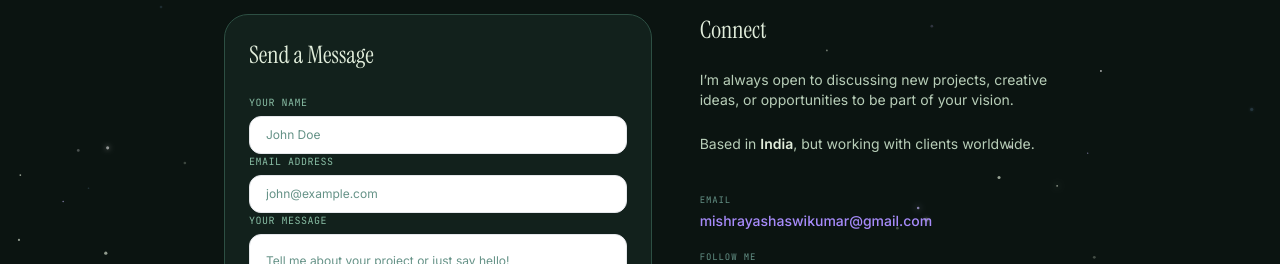
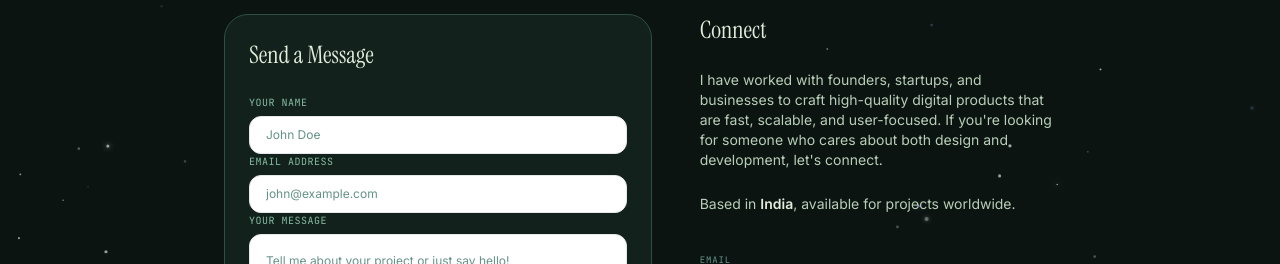
Before and after one commit to geetikavasistha-01/Geetika-s-Portfolio, a React (Vite) app in the folder frontend/: page /contact in a window 1280 px wide. Shown: the part 280-544 px from the top of the page. Built offline with nearby package versions, Linux system fonts and the light colour scheme; no server answers; a web font is replaced by a local one.

Commit message:
feat: update right side Connect panel text in Contact page with personalized copy

```diff
--- a/frontend/src/pages/Contact.tsx
+++ b/frontend/src/pages/Contact.tsx
@@ -164,11 +164,10 @@ export default function Contact() {
               Connect
             </h2>
             <p className="text-xs sm:text-sm text-text2 leading-relaxed">
-              I’m always open to discussing new projects, creative ideas, or
-              opportunities to be part of your vision.
+              I have worked with founders, startups, and businesses to craft high-quality digital products that are fast, scalable, and user-focused. If you're looking for someone who cares about both design and development, let's connect.
             </p>
-            <p className="text-xs sm:text-sm text-text2">
-              Based in <span className="font-semibold text-text1">India</span>, but working with clients worldwide.
+            <p className="text-xs sm:text-sm text-text2 leading-relaxed">
+              Based in <span className="font-semibold text-text1">India</span>, available for projects worldwide.
             </p>
           </div>
 
```
